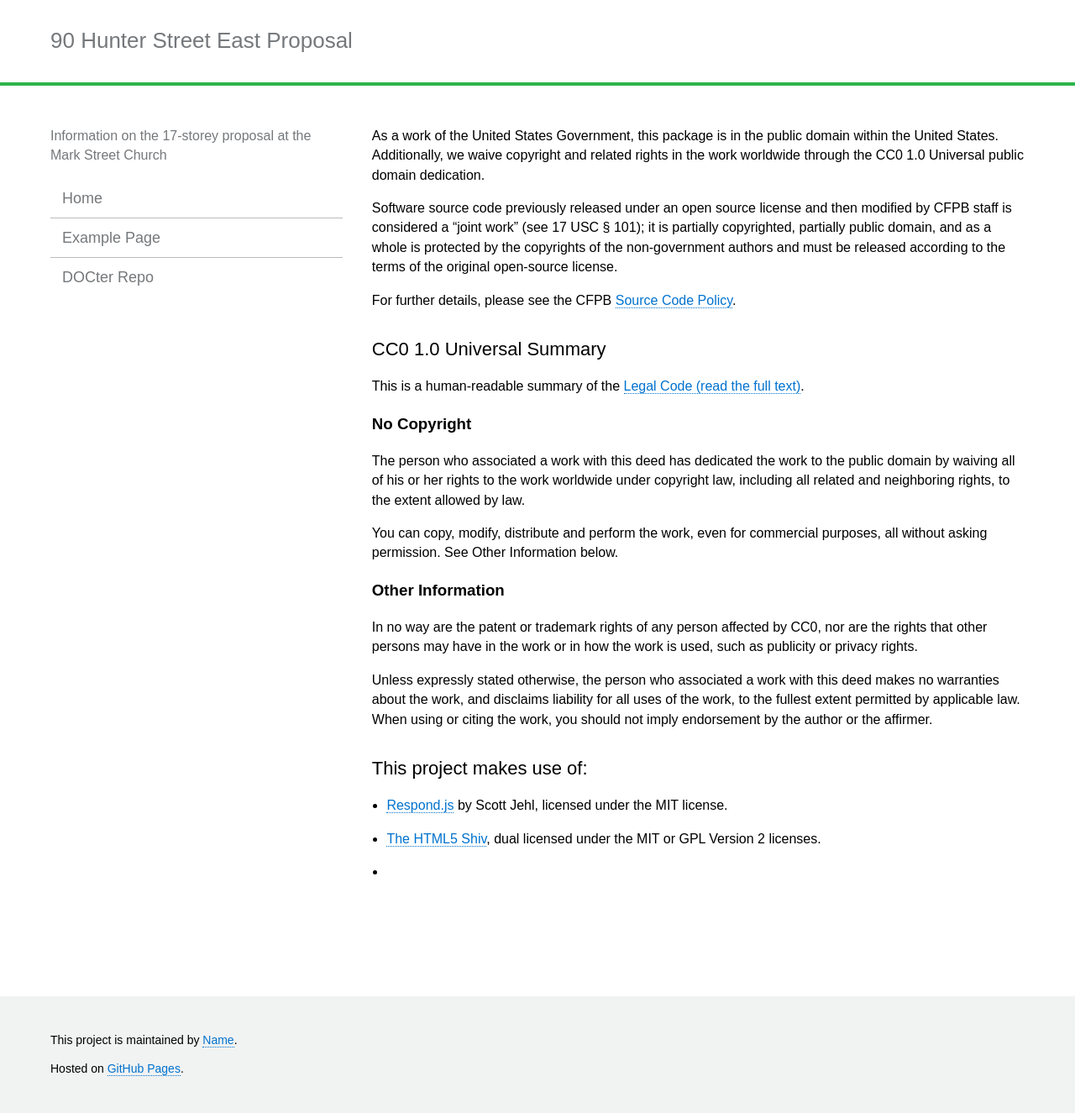
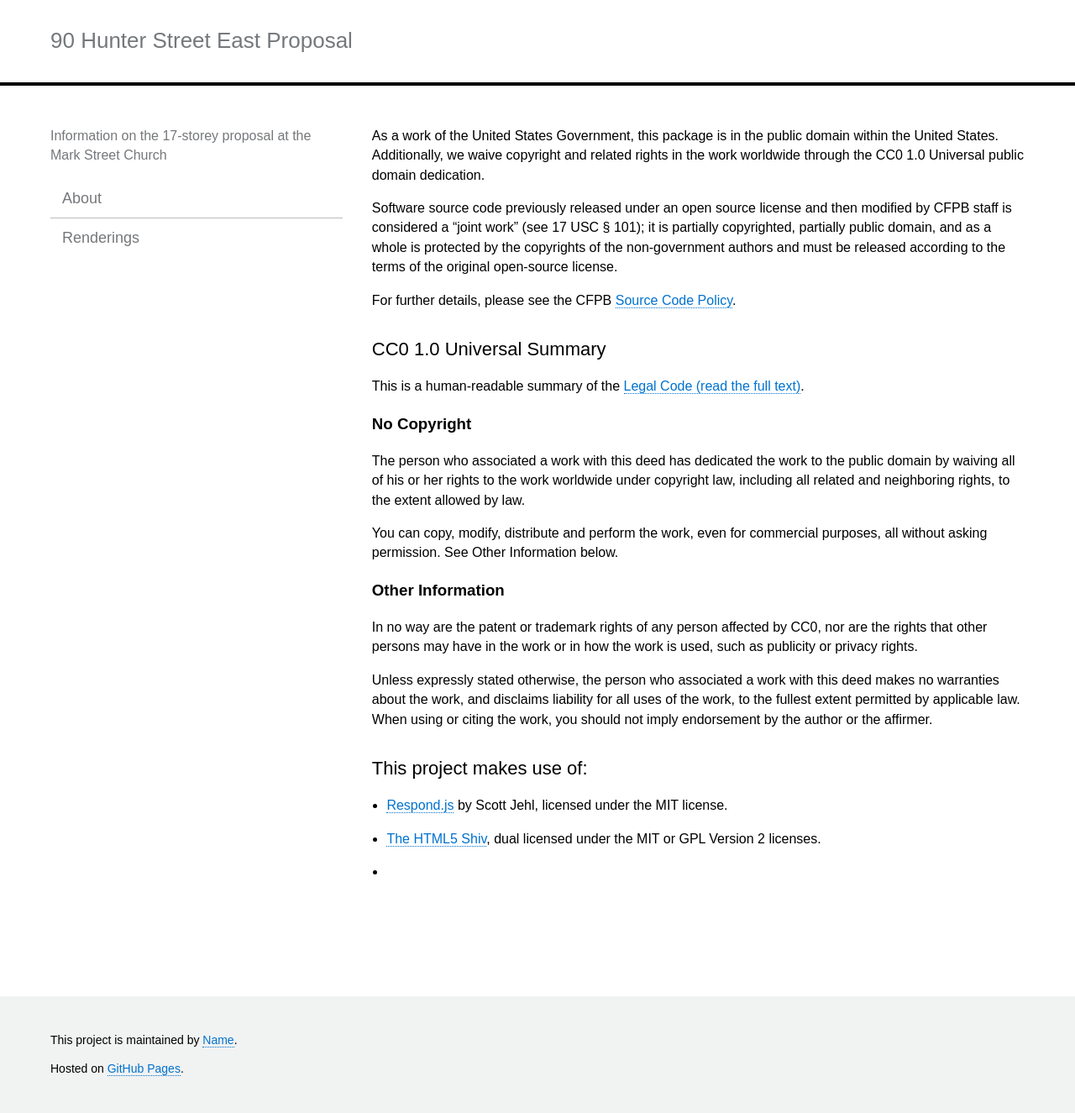
Before and after one commit to 90hunter/90HunterStE, a Jekyll site: the page built from TERMS.md, in a window 1280 px wide. Shown: the whole page at 84% size. Built offline with Jekyll 4.4.1, drawn with Linux system fonts in a browser that asks for light colours; our own code applies the rules of GitHub Pages for plain Markdown files.

Commit message:
Update _config.yml

```diff
--- a/_config.yml
+++ b/_config.yml
@@ -31,19 +31,16 @@ logoalt:
 # Navigation
 # List links that should appear in the site sidebar here
 navigation:
-- text: Home
+- text: About
   url: ./
   internal: true
-- text: Example Page
-  url: example_page/
+- text: Renderings
+  url: renderings/
   internal: true
-- text: DOCter Repo
-  url: https://github.com/cfpb/DOCter
-  internal: false
 
 
 # Style Variables
-brand_color: "#2cb34a"
+brand_color: "#000000"
 
 # Offline caching
 offline_cache: false
```
